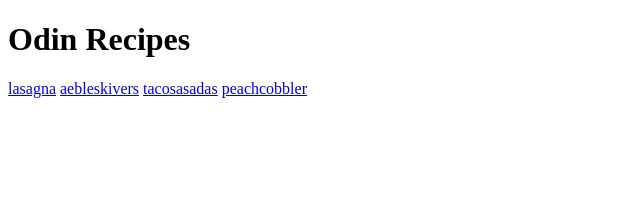
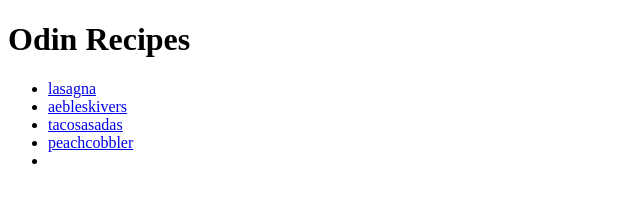
Before and after one commit to skyydog1/odin-recipes, a plain HTML site: page index.html in a window 1280 px wide. Shown: the whole page, without its empty margins (0-640 px from the left). Drawn offline with Linux system fonts and the light colour scheme.

Commit message:
create unordered list for recipes on main page

```diff
--- a/index.html
+++ b/index.html
@@ -9,11 +9,12 @@
 
 <body>
     <h1>Odin Recipes</h1>
-    <a href="recipes/lasagna.html" target="_blank" rel="noopener noreferrer"> lasagna</a>
-    <a href="recipes/aebleskivers.html" target="_blank" rel="noopener noreferrer">aebleskivers</a>
-    <a href="recipes/tacosasadas.html" target="_blank" rel="noopener noreferrer">tacosasadas</a>
-    <a href="recipes/peachcobbler.html" target="_blank" rel="noopener noreferrer">peachcobbler</a>
+    <ul>
+    <li><a href="recipes/lasagna.html" target="_blank" rel="noopener noreferrer"> lasagna</a></li>
+    <li><a href="recipes/aebleskivers.html" target="_blank" rel="noopener noreferrer">aebleskivers</a></li>
+    <li><a href="recipes/tacosasadas.html" target="_blank" rel="noopener noreferrer">tacosasadas</a></li>
+    <li><a href="recipes/peachcobbler.html" target="_blank" rel="noopener noreferrer">peachcobbler</a></li>
+    <li>
+    </ul>
 </body>
-
-
 </html>
```
